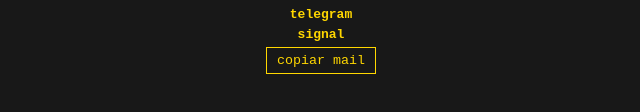
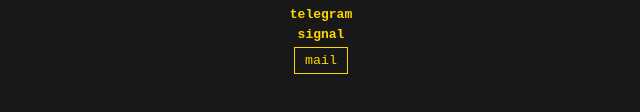
Before and after one commit to b1s4/b1s4, a plain HTML site: page index.html in a window 1280 px wide. Shown: the part 504-616 px from the top of the page, 319-959 px from the left. Drawn offline with Linux system fonts and the light colour scheme.

Commit message:
Update index.html

```diff
--- a/index.html
+++ b/index.html
@@ -27,7 +27,7 @@
         <li><a href="https://t.me/b1s444">telegram</a></li>
         <li><a href="https://signal.me/#eu/_P4Eh8ahYjRceNqrSBps7UTdVuKZIiQbvigtbqAb92TS1zp0hn9GO5IGV7kvWxs-">signal</a></li>
         <li>
-          <button onclick="copiarMail()">copiar mail</button>
+          <button onclick="copiarMail()">mail</button>
         </li>
       </ul>
     </div>
```
